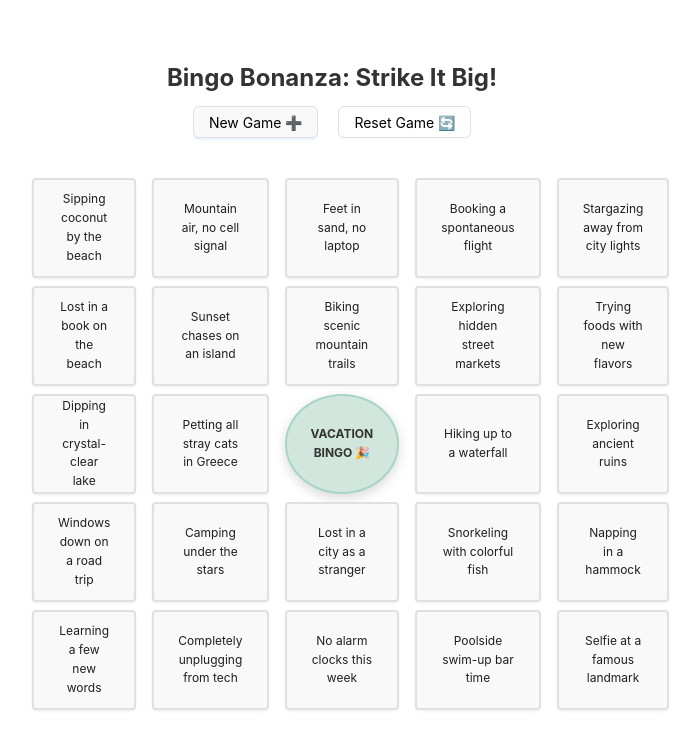
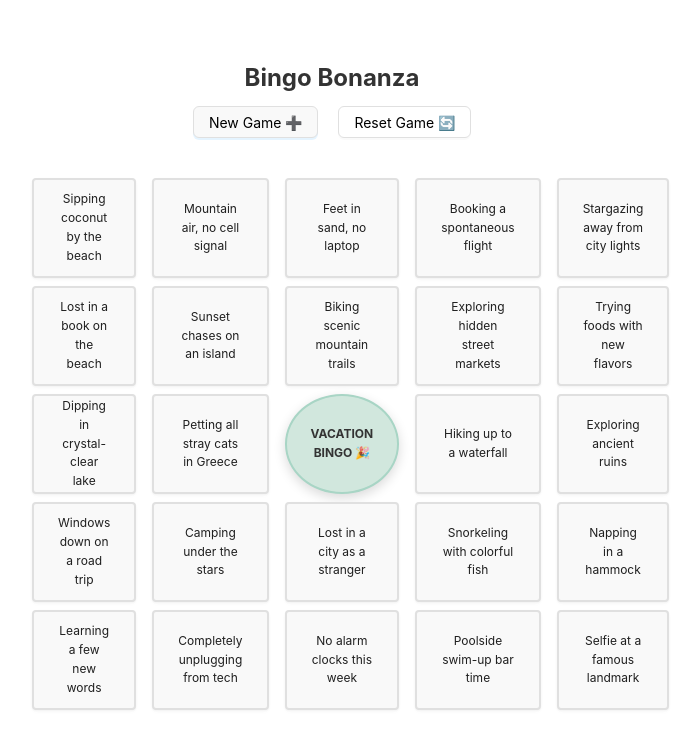
Before and after one commit to dnyaneshwargiri/bingo-app, a React (Vite) app: page / in a window 1280 px wide. Shown: the top 748 px of the page, without its empty margins (308-1008 px from the left). Built offline with nearby package versions, Linux system fonts and the light colour scheme.

Commit message:
doc: readme updated

```diff
--- a/src/App.tsx
+++ b/src/App.tsx
@@ -12,7 +12,7 @@ const App: React.FC = () => {
   return (
     <div className="main-container">
       <div className="header">
-        <h2 className="app-title">Bingo Bonanza: Strike It Big!</h2>
+        <h2 className="app-title">Bingo Bonanza</h2>
         <div className="button-group">
           <Button
             type="primary"
```
Also changed, not shown: 1 other file (tests, documents, lock files or other folders).
